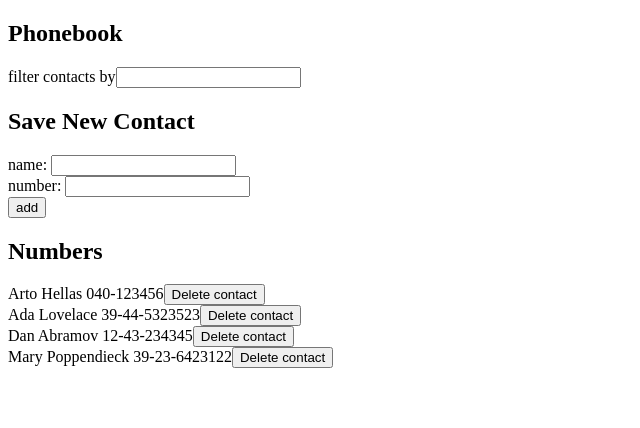
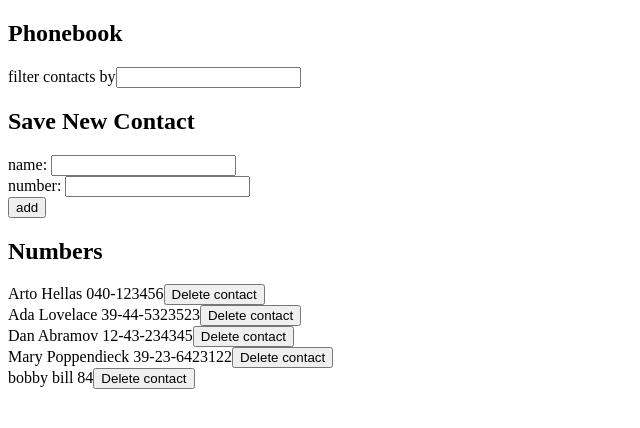
Before and after one commit to zaane/full-stack-open, a React (Vite) app in the folder part2/phonebook/: page / in a window 1280 px wide. Shown: the top 428 px of the page, without its empty margins (0-640 px from the left). Built offline with nearby package versions, Linux system fonts and the light colour scheme; data requests are answered from the project's data file.

Commit message:
2.15 update numbers if contact already exists

```diff
--- a/part2/phonebook/db.json
+++ b/part2/phonebook/db.json
@@ -1,5 +1,5 @@
 {
-  "persons":[
+  "persons": [
     {
       "name": "Arto Hellas",
       "number": "040-123456",
@@ -19,6 +19,11 @@
       "name": "Mary Poppendieck",
       "number": "39-23-6423122",
       "id": "4"
+    },
+    {
+      "name": "bobby bill",
+      "number": "84",
+      "id": "72ed"
     }
   ]
 }
--- a/part2/phonebook/src/App.jsx
+++ b/part2/phonebook/src/App.jsx
@@ -84,17 +84,29 @@ const App = () => {
 
   const addContact = (event) => {
     event.preventDefault()
+    const newPerson = { name: newName, number: newNumber }
 
     if (persons.map(person => person.name).includes(newName)) {
-      alert(`${newName} is already in the phonebook!`)
+      if (window.confirm(`${newName} is already in the phonebook. Do you want to update their number to ${newNumber}?`)) {
+        const personToUpdate = persons.find(person => person.name === newName)
+        updateContact(personToUpdate.id, newPerson)
+      }
+
     } else {
-      const newPerson = { name: newName, number: newNumber }
       contactService
         .create(newPerson)
         .then(response => setPersons(persons.concat(response)))
     }
     setNewName('')
     setNewNumber('')
+  }
+
+  const updateContact = (id, newContact) => {
+    contactService
+      .update(id, newContact)
+      .then(response => {
+        setPersons(persons.map(person => person.id === id ? response : person))
+      })
   }
 
   const deleteContact = id => {
```
Also changed, not shown: 1 other file (tests, documents, lock files or other folders).
